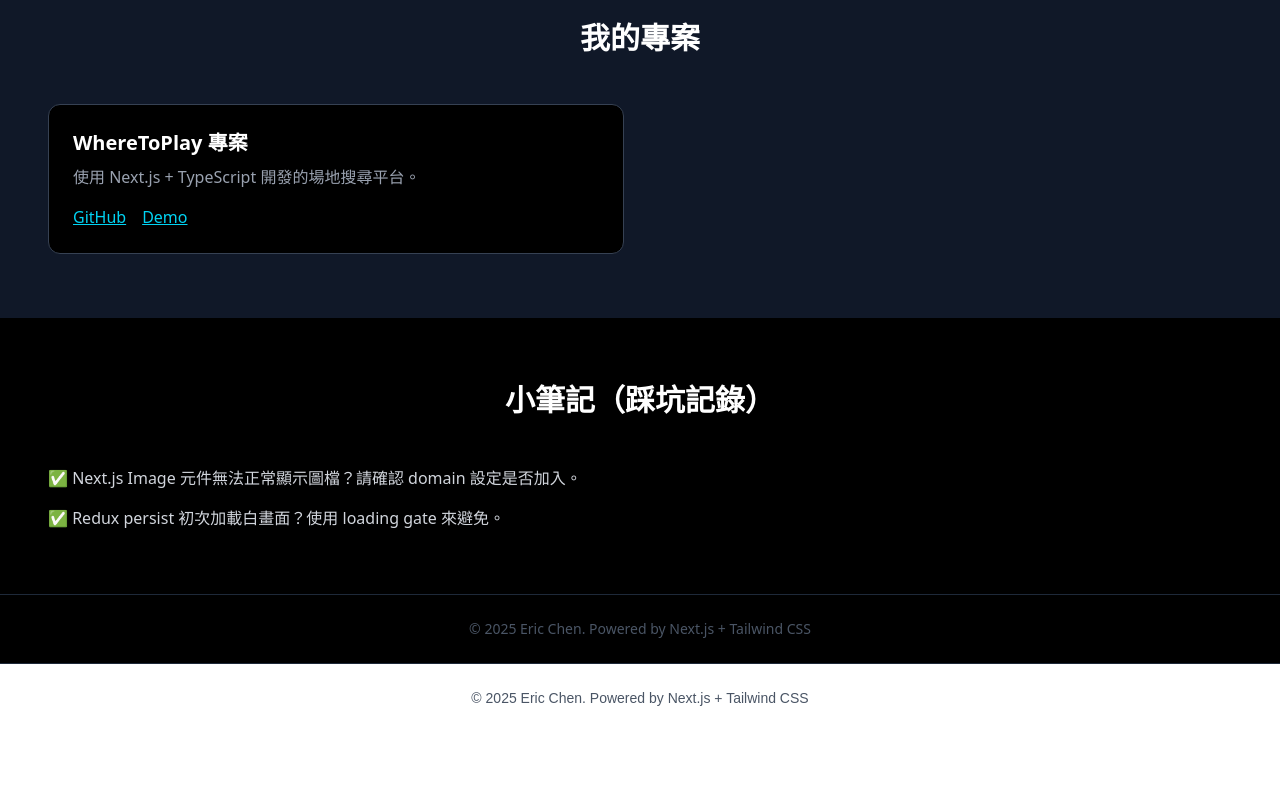
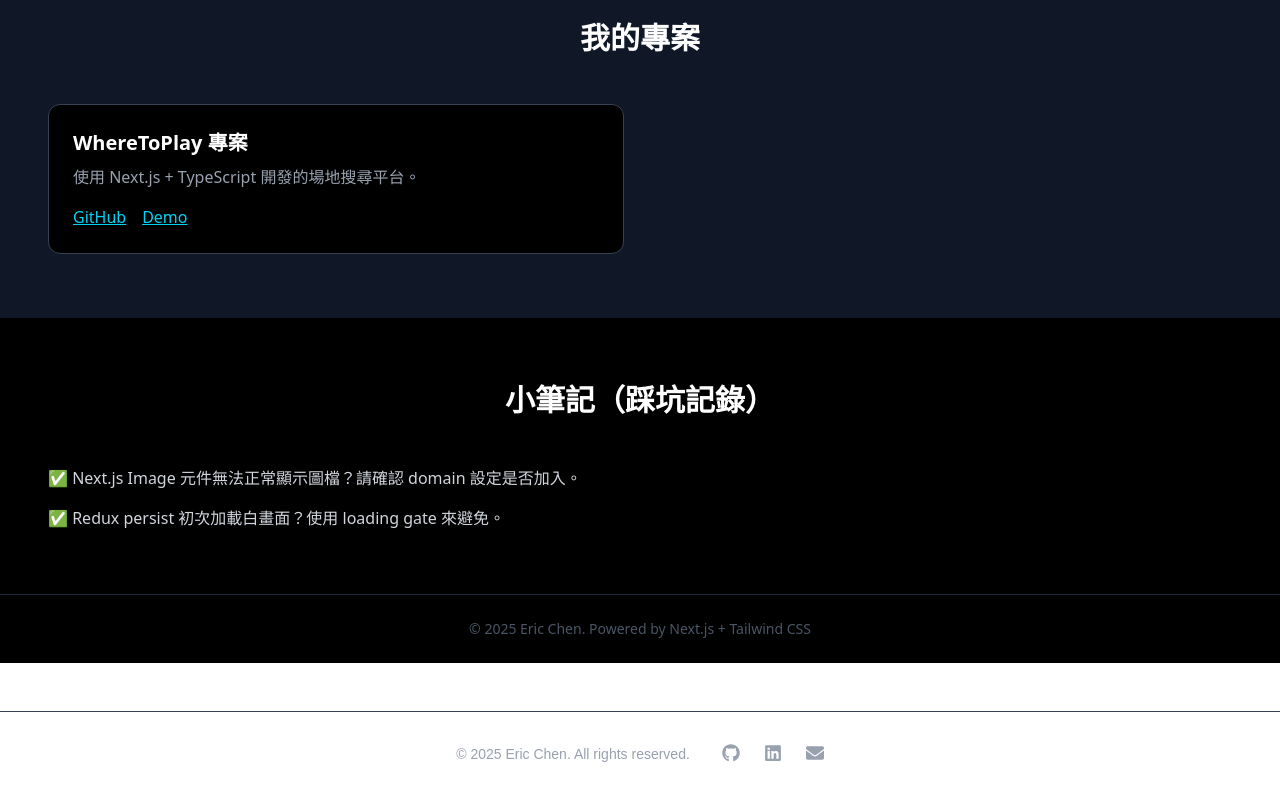
Before and after one commit to 54hanyi/ericchen-website-pro, a Next.js app: page / in a window 1280 px wide. Shown: the part 909-1709 px from the top of the page. Before the commit the page ends 1641 px from the top, so only its background shows below. Built offline with nearby package versions, Linux system fonts and the light colour scheme.

Commit message:
feat(footer): 添加連握方式LOGO連結

```diff
--- a/components/Footer.tsx
+++ b/components/Footer.tsx
@@ -1,7 +1,37 @@
+'use client'
+
+import { FaGithub, FaLinkedin, FaEnvelope } from 'react-icons/fa'
+
 export default function Footer() {
   return (
-    <footer className="text-center py-6 text-sm text-gray-600 border-t border-gray-800">
-      &copy; 2025 Eric Chen. Powered by Next.js + Tailwind CSS
+    <footer className="flex justify-center w-full text-center text-gray-400 text-sm py-8 border-t border-gray-700 mt-12">
+      <p className="mb-4 mr-8">
+        © {new Date().getFullYear()} Eric Chen. All rights reserved.
+      </p>
+      <div className="flex justify-center gap-6 text-lg">
+        <a
+          href="https://github.com/你的GitHub帳號"
+          target="_blank"
+          rel="noopener noreferrer"
+          className="hover:text-white"
+        >
+          <FaGithub />
+        </a>
+        <a
+          href="https://linkedin.com/in/你的LinkedIn帳號"
+          target="_blank"
+          rel="noopener noreferrer"
+          className="hover:text-white"
+        >
+          <FaLinkedin />
+        </a>
+        <a
+          href="mailto:你的Email地址"
+          className="hover:text-white"
+        >
+          <FaEnvelope />
+        </a>
+      </div>
     </footer>
   )
 }
```
